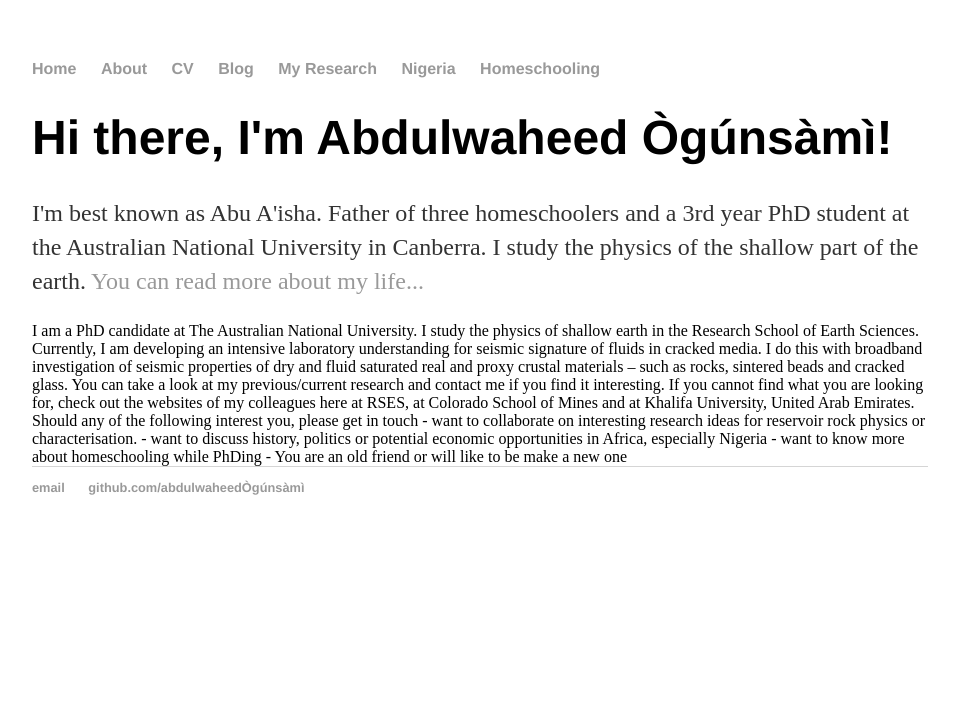
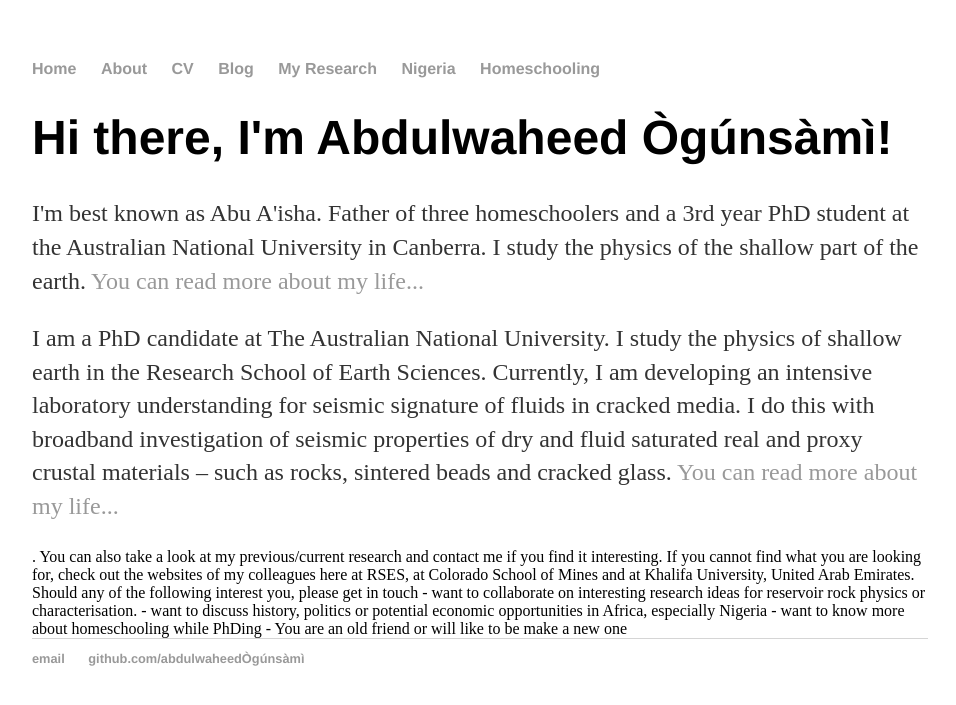
Before and after one commit to ogsm/ogsm.github.io, a Jekyll site: the page built from index.html, in a window 1280 px wide. Shown: the top 705 px of the page, without its empty margins (160-1116 px from the left). Built offline with Jekyll 4.4.1, drawn with Linux system fonts in a browser that asks for light colours.

Commit message:
Update index.html

```diff
--- a/index.html
+++ b/index.html
@@ -5,8 +5,8 @@ title: Abdulwaheed Ògúnsàmì
 <div class="blurb">
 	<h1>Hi there, I'm Abdulwaheed Ògúnsàmì!</h1>
 	<p>I'm best known as Abu A'isha. Father of three homeschoolers and a 3rd year PhD student at the Australian National University in Canberra. I study the physics of the shallow part of the earth. <a href="/about"> You can read more about my life...</a></p> </div><!-- /.blurb -->
-I am a PhD candidate at  The Australian National University. I study  the physics of shallow earth in the Research School of Earth Sciences. Currently, I am developing an intensive laboratory  understanding for seismic signature of fluids in cracked media.  I do this with broadband investigation  of seismic properties of dry and fluid saturated  real and proxy crustal materials – such as  rocks, sintered beads and cracked glass.
-You can take a look at my previous/current research and contact me if you find it interesting.
+<p> I am a PhD candidate at  The Australian National University. I study  the physics of shallow earth in the Research School of Earth Sciences. Currently, I am developing an intensive laboratory  understanding for  seismic signature of fluids in cracked media.  I do this with broadband investigation  of seismic properties of dry and fluid saturated  real and proxy crustal materials – such as  rocks, sintered beads and cracked glass.
+<a href="/about"> You can read more about my life...</a></p> </div><!-- /.blurb --> . You can also take a look at my previous/current research and contact me if you find it interesting.
 
 If you cannot find what you are looking for, check out the websites of my colleagues here at RSES, at Colorado School of Mines and at Khalifa University, United Arab Emirates.
 
```
